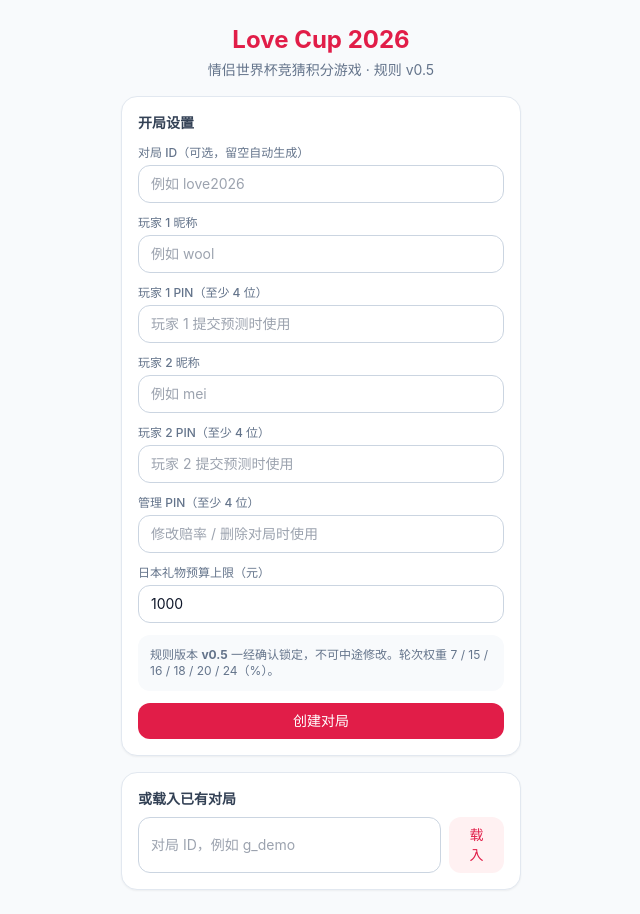
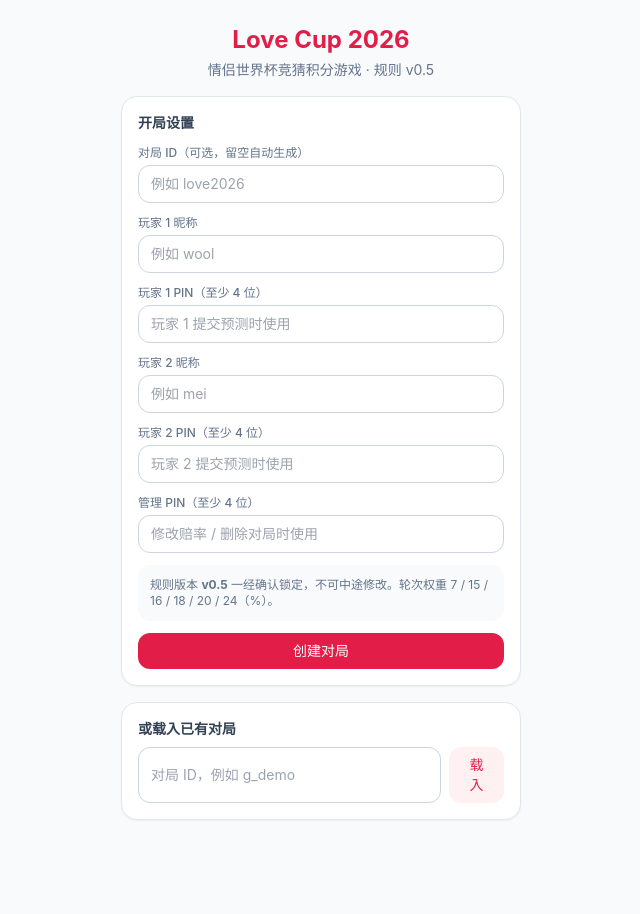
Before and after one commit to wool0312/LoveCup, a React (Vite) app in the folder frontend/: page /#/setup in a window 1280 px wide. Shown: the whole page, without its empty margins (319-959 px from the left). After the commit the page ends 844 px from the top, so only its background shows below. Built offline with nearby package versions, Linux system fonts and the light colour scheme.

Commit message:
Remove gift budget field from setup

```diff
--- a/frontend/src/pages/Setup.tsx
+++ b/frontend/src/pages/Setup.tsx
@@ -13,7 +13,6 @@ export default function Setup() {
   const [p1Pin, setP1Pin] = useState("");
   const [p2Pin, setP2Pin] = useState("");
   const [adminPin, setAdminPin] = useState("");
-  const [budget, setBudget] = useState("1000");
   const [err, setErr] = useState<string | null>(null);
   const [loadId, setLoadId] = useState("");
 
@@ -21,10 +20,6 @@ export default function Setup() {
     setErr(null);
     if (!p1.trim() || !p2.trim()) {
       setErr("两名玩家昵称都必须填写");
-      return;
-    }
-    if (Number(budget) < 0) {
-      setErr("预算必须为非负数");
       return;
     }
     if (adminPin.trim().length < 4) {
@@ -43,7 +38,6 @@ export default function Setup() {
         player1_pin: p1Pin.trim(),
         player2_pin: p2Pin.trim(),
         admin_pin: adminPin.trim(),
-        japan_budget_cny: budget,
       });
       setGameId(game.id);
       setActivePlayer(game.players[0].id);
@@ -107,14 +101,6 @@ export default function Setup() {
             placeholder="修改赔率 / 删除对局时使用"
           />
         </Field>
-        <Field label="日本礼物预算上限（元）">
-          <Input
-            type="number"
-            value={budget}
-            onChange={(e) => setBudget(e.target.value)}
-            min={0}
-          />
-        </Field>
         <div className="rounded-xl bg-slate-50 p-3 text-xs text-slate-500">
           规则版本 <b>v0.5</b> 一经确认锁定，不可中途修改。轮次权重 7 / 15 / 16 / 18 / 20 / 24（%）。
         </div>
```
